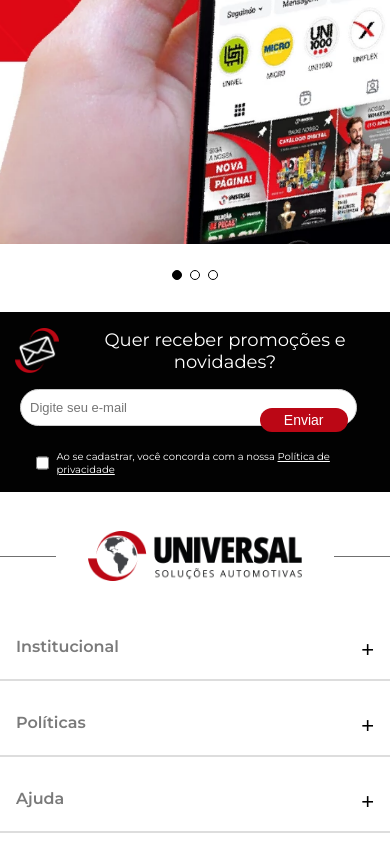
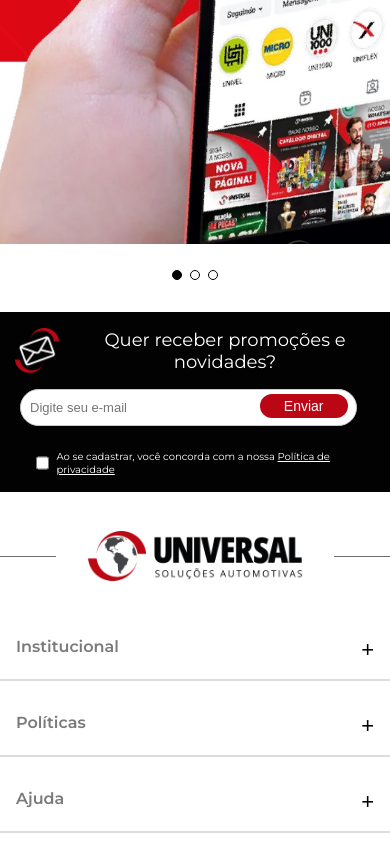
Before and after one commit to danrodriguesy/uni-novo-layout, a React (Vite) app: page / in a window 390 px wide. Shown: the part 2870-3714 px from the top of the page. Built offline with nearby package versions, Linux system fonts and the light colour scheme.

Commit message:
ajuste no bobile do botão fixo

```diff
--- a/src/assets/componentes/newsletter/newsletter.module.css
+++ b/src/assets/componentes/newsletter/newsletter.module.css
@@ -96,7 +96,7 @@
 
   .btn {
     right: 23px;
-    top: 19px;
+    top: 5px;
   }
 
   .checkboxPolitica {
```
